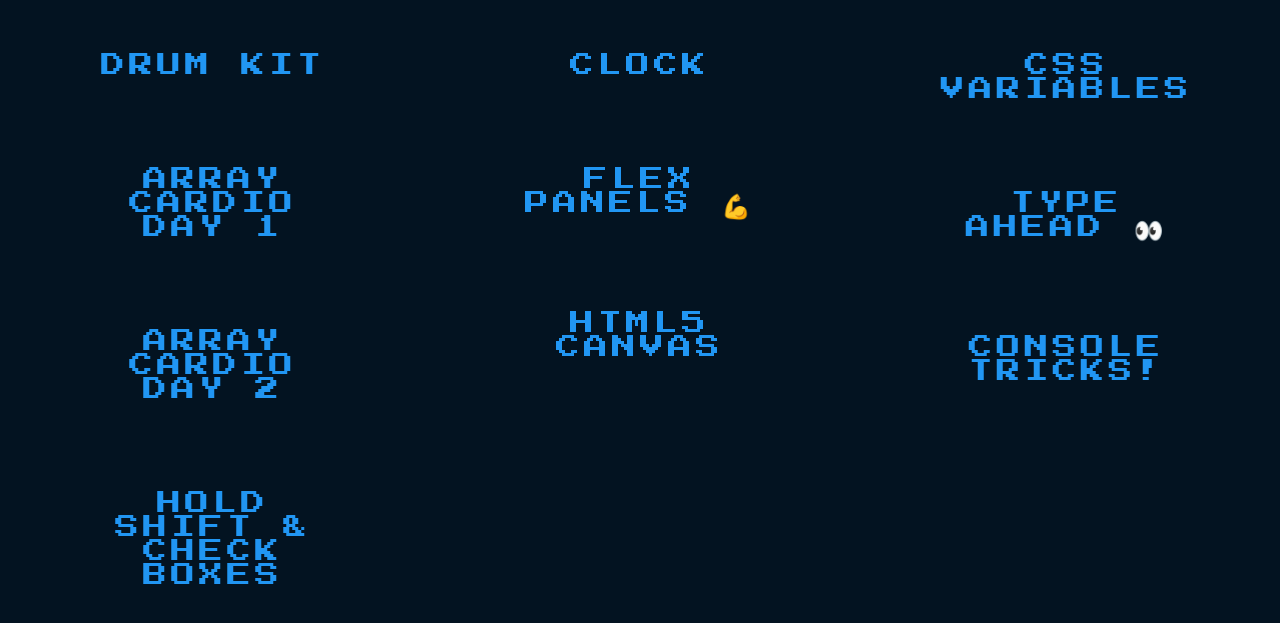
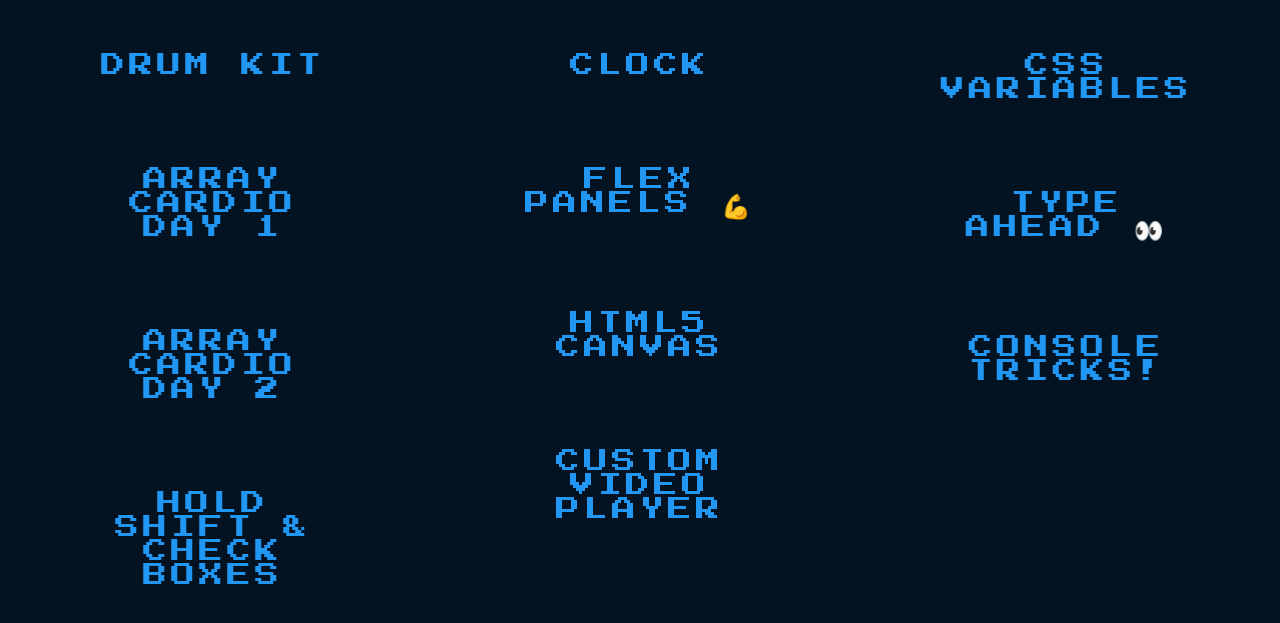
Before and after one commit to dj-mnlpt/JS-30, a plain HTML site: page index.html in a window 1280 px wide. Shown: the part 123-746 px from the top of the page. Drawn offline with Linux system fonts and the light colour scheme; a web font is replaced by a local one.

Commit message:
12th activity

```diff
--- a/index.html
+++ b/index.html
@@ -63,6 +63,13 @@
                     <span></span>
                     <span></span>
                     HTML5 Canvas</a></p></div>
+                <div class="fourth center"><p class="row 4 col 2"><a href="JS Custom Video Player/index.html">
+                    <span></span>
+                    <span></span>
+                    <span></span>
+                    <span></span>
+                    CUSTOM VIDEO PLAYER</a></p></div>
+
             </div>
             <div class="right container">
                 <div class="first right"><p class="row 1 col 3"><a href="JS CSS Variables/index.html">
```
